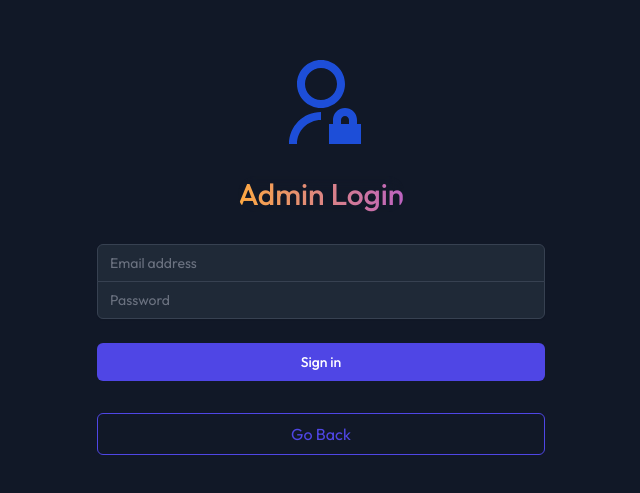
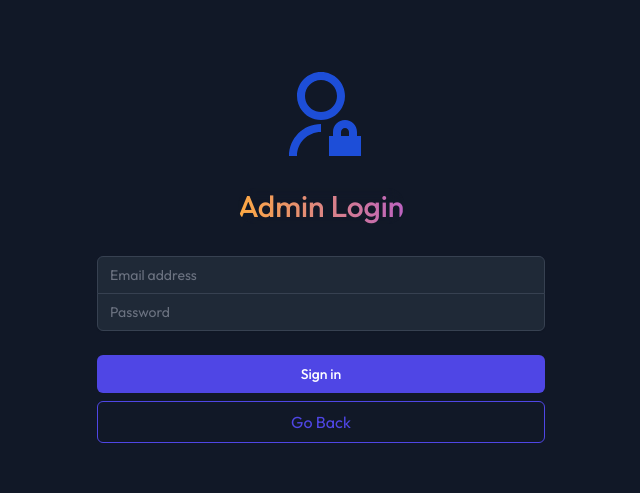
Before and after one commit to kartik-grg/chatbot-for-students-queries, a React (Vite) app in the folder frontend/: page /admin in a window 1280 px wide. Shown: the part 145-638 px from the top of the page, without its empty margins (319-959 px from the left). Built offline with nearby package versions, Linux system fonts and the light colour scheme.

Commit message:
fixed login-forms ui

```diff
--- a/frontend/src/components/LoginAdmin.jsx
+++ b/frontend/src/components/LoginAdmin.jsx
@@ -3,7 +3,6 @@ import { RiAdminLine } from "react-icons/ri";
 import { useNavigate } from "react-router-dom";
 import GradientText from "./ui/GradientText";
 import axios from "axios";
-
 
 function LoginAdmin() {
   const navigate = useNavigate();
@@ -31,7 +30,6 @@ function LoginAdmin() {
       setError("Invalid credentials");
     }
   };
-
 
   return (
     <div className="min-h-screen bg-gray-900 flex items-center justify-center px-4">
@@ -80,15 +78,15 @@ function LoginAdmin() {
             >
               Sign in
             </button>
+            <button
+              type="button"
+              onClick={() => navigate("/")}
+              className="mt-2 w-full flex justify-center py-2 px-4 border border-indigo-600 text-indigo-600 rounded-md hover:bg-indigo-700 hover:text-white transition-colors duration-200"
+            >
+              Go Back
+            </button>
           </div>
         </form>
-        <button
-            type="button"
-            onClick={() => navigate("/")}
-            className="w-full flex justify-center py-2 px-4 border border-indigo-600 text-indigo-600 rounded-md hover:bg-indigo-700 hover:text-white transition-colors duration-200"
-          >
-            Go Back
-          </button>
       </div>
     </div>
   );
--- a/frontend/src/components/UserLogin.jsx
+++ b/frontend/src/components/UserLogin.jsx
@@ -82,14 +82,14 @@ function UserLogin() {
             >
               Sign in
             </button>
-          </div>
           <button
             type="button"
             onClick={() => navigate("/")}
-            className="mt-1 w-full flex justify-center py-2 px-4 border border-indigo-600 text-indigo-600 rounded-md hover:bg-indigo-700 hover:text-white transition-colors duration-200"
+            className="mt-2 w-full flex justify-center py-2 px-4 border border-indigo-600 text-indigo-600 rounded-md hover:bg-indigo-700 hover:text-white transition-colors duration-200"
           >
             Go Back
           </button>
+          </div>
           <div className="text-center text-sm">
             <span className="text-gray-500">Don't have an account? </span>
             <Link to="/signup" className="text-indigo-500 hover:text-indigo-400">
```
